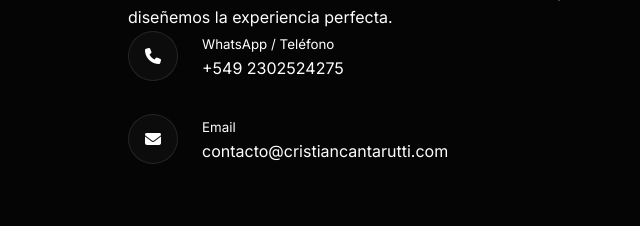
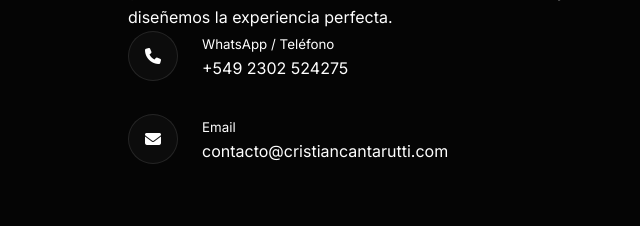
Before and after one commit to GuilleDevs/Cristian-Cantarutti-EVENTOS, a React app: page index.html in a window 1280 px wide. Shown: the part 2730-2956 px from the top of the page, 0-640 px from the left. Built offline with nearby package versions, Linux system fonts and the light colour scheme; a web font is replaced by a local one.

Commit message:
prueba de deploy

```diff
--- a/index.html
+++ b/index.html
@@ -128,7 +128,7 @@
                 <div class="icon-box"><i class="fas fa-phone"></i></div>
                 <div>
                     <small>WhatsApp / Teléfono</small>
-                    <p>+549 2302524275</p>
+                    <p>+549 2302 524275</p>
                 </div>
             </div>
             <div class="contact-item">
```
